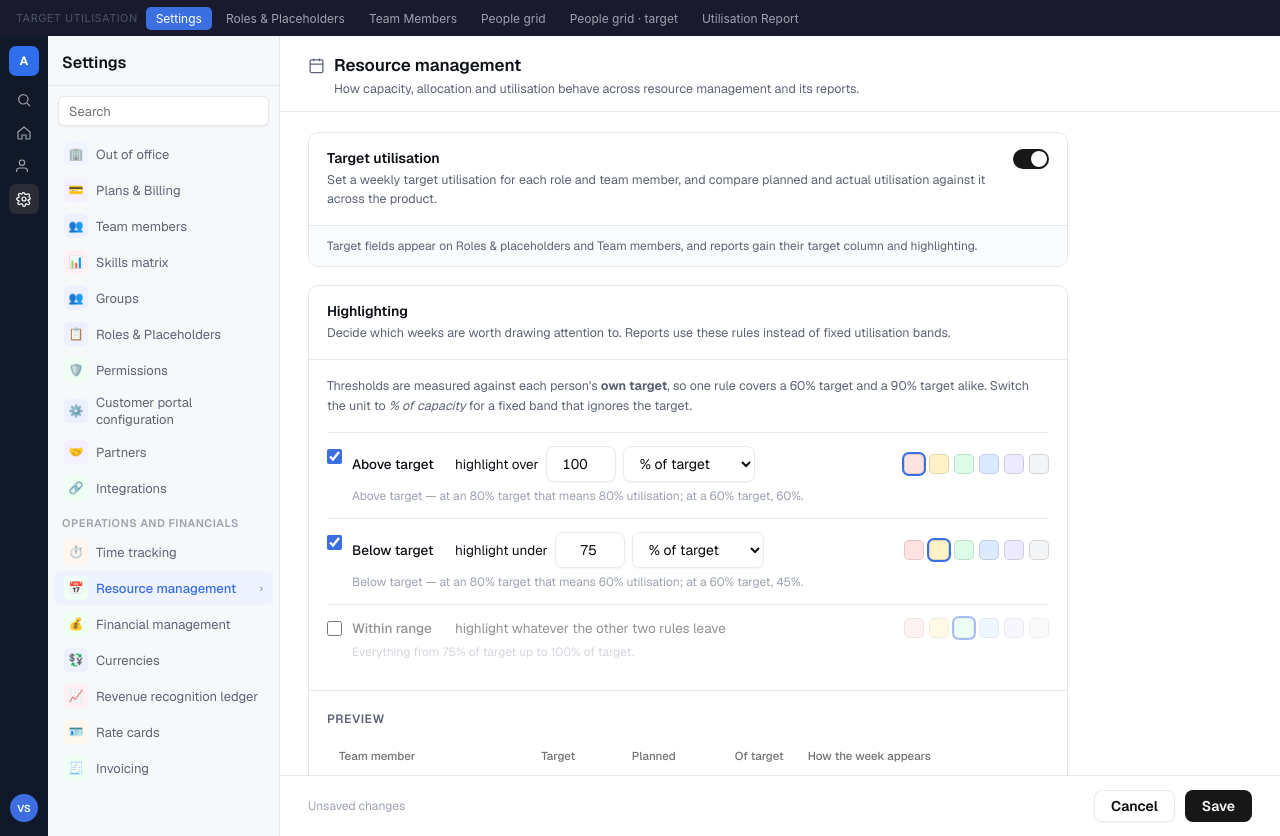
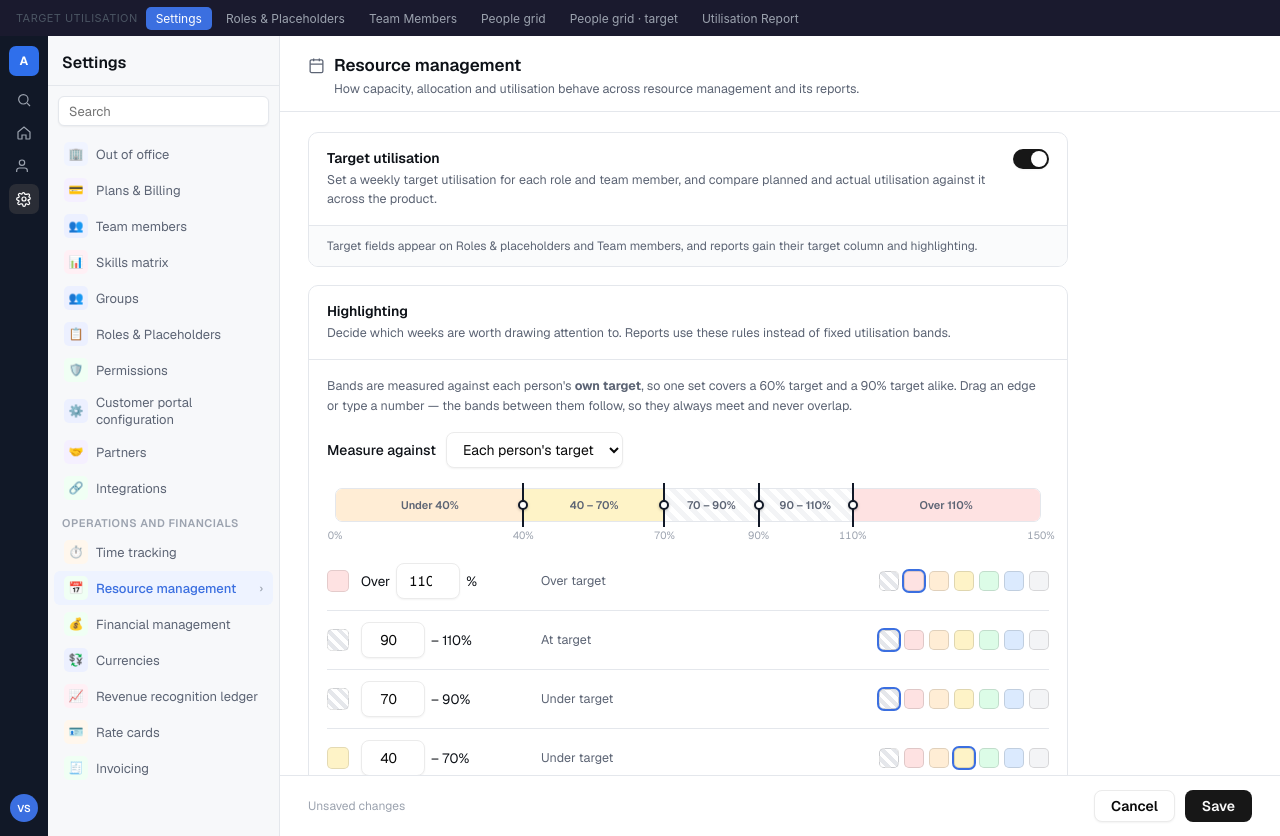
Before and after one commit to vivekshan-hq/project-mgmt, a plain HTML site: page rm-settings.html in a window 1280 px wide. Both pictures are taken after a click on the switch 1031 px from the left and 159 px from the top of the page. Drawn offline with Linux system fonts and the light colour scheme.

Commit message:
Replace the highlight rules with contiguous bands set by draggable edges
Three independent rules left a remainder band that could be mislabelled and,
with one rule switched off, silently widened until a 16%-of-target week was
reported as on target. Bands fix that structurally: N edges make N+1 bands,
so they always meet, never overlap, and every week lands in exactly one.
There is nothing to validate and no remainder to name.

Edges, not bands, are the thing you set — drag a handle on the strip or type
the number on its row, each clamped between its neighbours. The bands follow,
so ordering cannot break.

Granularity sits near the target rather than far from it, since that is where
the decisions are: over 110 / 90-110 / 70-90 / 40-70 / under 40. Over-target
gets its own edge so 111% and 167% are not the same bucket.

"No highlight" is a first-class colour choice, and 90-110 takes it by
default. Contiguous bands otherwise colour every week, and a report where
everything is coloured says nothing — the utilisation report, whose data is
almost all 0%, is the proof.

Also fixes a defect in the editor itself: re-rendering on each keystroke
replaced the input being typed into, so focus and caret were lost after every
character. The caret is now restored across the rebuild.

Co-Authored-By: Claude Opus 5 (1M context) <noreply@anthropic.com>

```diff
--- a/rm-settings.html
+++ b/rm-settings.html
@@ -94,22 +94,41 @@ body{font-family:var(--font-sans);font-size:13px;color:var(--text-primary);backg
 .sc-switch{flex-shrink:0;}
 .sidebar-search{margin:10px;width:calc(100% - 20px);height:30px;}
 
-/* ── Rules ── */
+/* ── Bands ── */
 .rules-intro{font-size:12.5px;color:var(--text-secondary);line-height:1.6;margin-bottom:16px;}
-.rule{display:flex;align-items:flex-start;gap:10px;padding:13px 0;border-top:1px solid var(--p-border);}
-.rule:first-of-type{border-top:none;padding-top:0;}
-.rule-chk{width:15px;height:15px;margin-top:3px;accent-color:var(--p-accent);flex-shrink:0;cursor:pointer;}
-.rule-main{flex:1;min-width:0;}
-.rule-line{display:flex;align-items:center;gap:7px;flex-wrap:wrap;font-size:13.5px;}
-.rule-name{font-weight:500;min-width:96px;}
-.rule-num{width:70px;text-align:right;font-variant-numeric:tabular-nums;}
-.rule-unit{width:auto;cursor:pointer;}
-.rule-sub{font-size:12px;color:var(--text-muted);line-height:1.5;margin-top:5px;}
-.rule[data-off="true"] .rule-main{opacity:.45;}
+.band-unit{display:flex;align-items:center;gap:10px;margin-bottom:20px;}
+.band-unit .sc-input{width:auto;cursor:pointer;}
 
-/* Colour choice */
-.swatches{display:inline-flex;gap:5px;margin-left:auto;flex-shrink:0;}
+/* The strip is the whole model made visible: edges you drag, bands derived
+   from them. Because the segments are computed from the edges they cannot
+   leave a gap or overlap, which is the failure the old three-rule shape had. */
+.strip-wrap{position:relative;margin:0 8px 30px;}
+.strip{display:flex;height:34px;border-radius:7px;overflow:hidden;border:1px solid var(--p-border);}
+.strip-seg{display:grid;place-items:center;font-size:11px;font-weight:600;color:var(--text-secondary);min-width:0;overflow:hidden;white-space:nowrap;}
+.strip-seg.none{background-image:repeating-linear-gradient(45deg,#fff,#fff 5px,#F3F4F6 5px,#F3F4F6 10px);}
+.handles{position:absolute;left:0;right:0;top:0;height:34px;pointer-events:none;}
+.handle{position:absolute;top:-5px;height:44px;width:16px;margin-left:-8px;cursor:ew-resize;pointer-events:auto;touch-action:none;}
+.handle::before{content:'';position:absolute;left:7px;top:0;bottom:0;width:2px;background:#111827;}
+.handle::after{content:'';position:absolute;left:3px;top:50%;margin-top:-5px;width:10px;height:10px;border-radius:50%;background:#fff;border:2px solid #111827;box-shadow:0 1px 3px rgba(0,0,0,.25);}
+.handle:hover::after,.handle.drag::after{background:#111827;}
+.axis{position:absolute;left:0;right:0;top:40px;height:14px;}
+.axis span{position:absolute;transform:translateX(-50%);font-size:10.5px;color:var(--text-muted);font-variant-numeric:tabular-nums;white-space:nowrap;}
+
+.bands{display:flex;flex-direction:column;}
+.band{display:flex;align-items:center;gap:12px;padding:11px 0;border-top:1px solid var(--p-border);}
+.band:first-child{border-top:none;}
+.band-chip{width:22px;height:22px;border-radius:5px;border:1px solid rgba(0,0,0,.1);flex-shrink:0;}
+.band-chip.none{background-image:repeating-linear-gradient(45deg,#fff,#fff 4px,#E5E7EB 4px,#E5E7EB 8px);}
+.band-range{display:flex;align-items:center;gap:6px;font-size:13.5px;min-width:168px;}
+.band-edge{width:64px;text-align:right;font-variant-numeric:tabular-nums;}
+.band-label{font-size:12.5px;color:var(--text-secondary);min-width:104px;}
+.band-sw{display:inline-flex;gap:5px;margin-left:auto;flex-shrink:0;}
+
+/* Colour choice. "No highlight" is a first-class option: with contiguous
+   bands every week would otherwise carry colour, and a report where
+   everything is coloured says nothing. */
 .swatch{width:20px;height:20px;border-radius:5px;border:1px solid rgba(0,0,0,.12);cursor:pointer;padding:0;position:relative;}
+.swatch.none{background-image:repeating-linear-gradient(45deg,#fff,#fff 4px,#E5E7EB 4px,#E5E7EB 8px);}
 .swatch.sel::after{content:'';position:absolute;inset:-3px;border:2px solid var(--p-accent);border-radius:7px;}
 
 /* ── Preview ── */
@@ -211,56 +230,26 @@ body{font-family:var(--font-sans);font-size:13px;color:var(--text-primary);backg
 
           <div class="card-body">
             <div class="rules-intro">
-              Thresholds are measured against each person's <strong>own target</strong>, so one rule
-              covers a 60% target and a 90% target alike. Switch the unit to
-              <em>% of capacity</em> for a fixed band that ignores the target.
+              Bands are measured against each person's <strong>own target</strong>, so one set covers
+              a 60% target and a 90% target alike. Drag an edge or type a number — the bands
+              between them follow, so they always meet and never overlap.
             </div>
 
-            <div class="rule" id="rule-over">
-              <input class="rule-chk" type="checkbox" id="chk-over" checked>
-              <div class="rule-main">
-                <div class="rule-line">
-                  <span class="rule-name">Above target</span>
-                  <span>highlight over</span>
-                  <input class="sc-input rule-num" type="number" id="val-over" min="0" max="400" step="5" value="100">
-                  <select class="sc-input rule-unit" id="unit-over">
-                    <option value="target">% of target</option>
-                    <option value="capacity">% of capacity</option>
-                  </select>
-                  <span class="swatches" id="sw-over"></span>
-                </div>
-                <div class="rule-sub" id="sub-over"></div>
-              </div>
+            <div class="band-unit">
+              <label class="sc-label" for="unit">Measure against</label>
+              <select class="sc-input" id="unit">
+                <option value="target">Each person's target</option>
+                <option value="capacity">Total capacity</option>
+              </select>
             </div>
 
-            <div class="rule" id="rule-under">
-              <input class="rule-chk" type="checkbox" id="chk-under" checked>
-              <div class="rule-main">
-                <div class="rule-line">
-                  <span class="rule-name">Below target</span>
-                  <span>highlight under</span>
-                  <input class="sc-input rule-num" type="number" id="val-under" min="0" max="400" step="5" value="75">
-                  <select class="sc-input rule-unit" id="unit-under">
-                    <option value="target">% of target</option>
-                    <option value="capacity">% of capacity</option>
-                  </select>
-                  <span class="swatches" id="sw-under"></span>
-                </div>
-                <div class="rule-sub" id="sub-under"></div>
-              </div>
+            <div class="strip-wrap">
+              <div class="strip" id="strip"></div>
+              <div class="handles" id="handles"></div>
+              <div class="axis" id="axis"></div>
             </div>
 
-            <div class="rule" id="rule-on">
-              <input class="rule-chk" type="checkbox" id="chk-on">
-              <div class="rule-main">
-                  <div class="rule-line">
-                  <span class="rule-name">Within range</span>
-                  <span>highlight whatever the other two rules leave</span>
-                  <span class="swatches" id="sw-on"></span>
-                </div>
-                <div class="rule-sub" id="sub-on"></div>
-              </div>
-            </div>
+            <div class="bands" id="bands"></div>
           </div>
 
           <div class="card-body" style="border-top:1px solid var(--p-border)">
@@ -303,25 +292,44 @@ body{font-family:var(--font-sans);font-size:13px;color:var(--text-primary);backg
    ══════════════════════════════════════════════════════════ */
 const STORE_KEY = 'rl.targetUtilisation';
 
+/* ══ Bands ══
+   Stored as ascending edges plus one colour per band. N edges make N+1
+   bands, so they are contiguous and exhaustive by construction — there is no
+   remainder band to mislabel and nothing to validate for gaps or overlaps.
+
+   `null` as a colour means no highlight, which matters: with bands covering
+   every value, a report would otherwise be coloured end to end. */
+const SCALE_MAX = 150;      // the strip runs 0 → 150; the top band is open-ended
+const MIN_GAP   = 5;
+
 const DEFAULTS = {
   enabled: false,
-  over:  { on:true,  value:100, unit:'target',   colour:'#FEE2E2' },
-  under: { on:true,  value:75,  unit:'target',   colour:'#FEF3C7' },
-  onTgt: { on:false,             colour:'#DCFCE7' },
+  unit: 'target',
+  edges: [40, 70, 90, 110],
+  // index 0 is the lowest band
+  colours: ['#FFEDD5', '#FEF3C7', null, null, '#FEE2E2'],
 };
 
-const PALETTE = ['#FEE2E2','#FEF3C7','#DCFCE7','#DBEAFE','#EDE9FE','#F3F4F6'];
+const PALETTE = [null, '#FEE2E2', '#FFEDD5', '#FEF3C7', '#DCFCE7', '#DBEAFE', '#F3F4F6'];
 
 function load(){
   try{
     const raw = localStorage.getItem(STORE_KEY);
     if(!raw) return JSON.parse(JSON.stringify(DEFAULTS));
     const s = JSON.parse(raw);
+    // Anything saved under the old three-rule shape has no edges; start fresh
+    // rather than guess an equivalent.
+    if(!Array.isArray(s.edges)) {
+      const d = JSON.parse(JSON.stringify(DEFAULTS));
+      d.enabled = !!s.enabled;
+      return d;
+    }
     return {
       enabled: !!s.enabled,
-      over:  Object.assign({}, DEFAULTS.over,  s.over  || {}),
-      under: Object.assign({}, DEFAULTS.under, s.under || {}),
-      onTgt: Object.assign({}, DEFAULTS.onTgt, s.onTgt || {}),
+      unit: s.unit === 'capacity' ? 'capacity' : 'target',
+      edges: s.edges.slice().sort((a,b)=>a-b),
+      colours: (s.colours && s.colours.length === s.edges.length + 1)
+        ? s.colours.slice() : JSON.parse(JSON.stringify(DEFAULTS.colours)),
     };
   }catch(e){ return JSON.parse(JSON.stringify(DEFAULTS)); }
 }
@@ -329,8 +337,6 @@ function load(){
 let cfg = load();
 let saved = JSON.stringify(cfg);
 
-/* ── Preview data: a deliberate spread of targets, so a single rule can be
-   seen landing differently on different people. ── */
 const SAMPLE = [
   { name:'Atul Dhiman',    target:80, planned:100 },
   { name:'Augie Haro',     target:90, planned:100 },
@@ -339,59 +345,184 @@ const SAMPLE = [
   { name:'Austin King',    target:80, planned:13  },
 ];
 
-/* A rule's threshold is either a share of the person's target or a flat
-   share of capacity; this turns both into the same comparable number. */
-function measure(rule, planned, target){
-  return rule.unit === 'capacity' ? planned : Math.round(planned / target * 100);
+/* Where a week sits on the scale: against its own target, or flat capacity. */
+function measure(planned, target){
+  return cfg.unit === 'capacity' ? planned : Math.round(planned / target * 100);
 }
 
-function classify(planned, target){
-  if(cfg.over.on  && measure(cfg.over,  planned, target) >  cfg.over.value)  return 'over';
-  if(cfg.under.on && measure(cfg.under, planned, target) <  cfg.under.value) return 'under';
-  if(cfg.onTgt.on) return 'onTgt';
-  return null;
+/* Highest band whose lower edge the value reaches. */
+function bandIndex(v){
+  for(let i = cfg.edges.length - 1; i >= 0; i--) if(v >= cfg.edges[i]) return i + 1;
+  return 0;
 }
 
-const VERDICT = {
-  over:  'Above target',
-  under: 'Below target',
-  onTgt: 'Within range',
-};
-
-function renderSwatches(id, selected, onPick){
-  document.getElementById(id).innerHTML = PALETTE.map(c =>
-    `<button class="swatch${c === selected ? ' sel' : ''}" data-c="${c}" style="background:${c}" aria-label="${c}"></button>`
-  ).join('');
-  document.getElementById(id).onclick = e => {
-    const b = e.target.closest('.swatch');
-    if(b){ onPick(b.dataset.c); render(); }
-  };
+function bandLabel(i){
+  const lo = i === 0 ? 0 : cfg.edges[i-1];
+  const hi = i === cfg.edges.length ? null : cfg.edges[i];
+  if(hi === null) return `Over ${lo}%`;
+  if(i === 0)     return `Under ${hi}%`;
+  return `${lo} – ${hi}%`;
 }
 
-function ruleSub(rule, label){
-  if(rule.unit === 'capacity'){
-    return `Fixed band: any week over ${rule.value}% of capacity, whatever the target.`;
-  }
-  // Spell the rule out in real numbers, since "% of target" is abstract.
-  const a = Math.round(80 * rule.value / 100);
-  const b = Math.round(60 * rule.value / 100);
-  return `${label} — at an 80% target that means ${a}% utilisation; at a 60% target, ${b}%.`;
+/* A plain-words read on each band, so the numbers are not the only cue. */
+function bandNote(i){
+  const n = cfg.edges.length;
+  if(cfg.unit === 'capacity') return i === n ? 'Over capacity' : '';
+  if(i === n)   return 'Over target';
+  if(i === n-1) return 'At target';
+  if(i === 0)   return 'Well under';
+  return 'Under target';
 }
 
-/* This band is the remainder, not a rule of its own — it covers whatever the
-   other two do not claim. Say so in real numbers, because switching one of
-   them off silently widens this one, and a label alone would then be lying. */
-function remainderSub(){
-  const u = r => r.unit === 'capacity' ? '% of capacity' : '% of target';
-  const over = cfg.over.on, under = cfg.under.on;
-  if(over && under)  return `Everything from ${cfg.under.value}${u(cfg.under)} up to ${cfg.over.value}${u(cfg.over)}.`;
-  if(over && !under) return `Everything up to ${cfg.over.value}${u(cfg.over)} — including weeks far below target, because "Below target" is off.`;
-  if(!over && under) return `Everything from ${cfg.under.value}${u(cfg.under)} upwards, however far above target it goes.`;
-  return 'Every week, since neither threshold is switched on.';
+/* ── Strip ── */
+function renderStrip(){
+  const stops = [0, ...cfg.edges, SCALE_MAX];
+  document.getElementById('strip').innerHTML = cfg.colours.map((c,i)=>{
+    const w = (stops[i+1] - stops[i]) / SCALE_MAX * 100;
+    const bg = c ? `background:${c}` : '';
+    return `<div class="strip-seg${c ? '' : ' none'}" style="flex:0 0 ${w}%;${bg}">${
+      stops[i+1]-stops[i] >= 18 ? bandLabel(i) : ''}</div>`;
+  }).join('');
+
+  document.getElementById('handles').innerHTML = cfg.edges.map((e,i)=>
+    `<div class="handle" data-i="${i}" style="left:${e / SCALE_MAX * 100}%" role="slider"
+          aria-valuenow="${e}" aria-valuemin="0" aria-valuemax="${SCALE_MAX}" tabindex="0"></div>`
+  ).join('');
+
+  document.getElementById('axis').innerHTML =
+    [0, ...cfg.edges, SCALE_MAX].map(v =>
+      `<span style="left:${v / SCALE_MAX * 100}%">${v}%</span>`).join('');
+}
+
+/* Dragging an edge moves only that edge, clamped so it cannot cross a
+   neighbour — the bands stay ordered without any validation step. */
+function bindDrag(){
+  document.getElementById('handles').querySelectorAll('.handle').forEach(h => {
+    h.addEventListener('pointerdown', ev => {
+      ev.preventDefault();
+      const i = +h.dataset.i;
+      const track = document.getElementById('strip').getBoundingClientRect();
+      h.classList.add('drag');
+      h.setPointerCapture(ev.pointerId);
+
+      const move = e => {
+        const pct = Math.round(((e.clientX - track.left) / track.width) * SCALE_MAX);
+        const lo = i === 0 ? MIN_GAP : cfg.edges[i-1] + MIN_GAP;
+        const hi = i === cfg.edges.length - 1 ? SCALE_MAX - MIN_GAP : cfg.edges[i+1] - MIN_GAP;
+        cfg.edges[i] = Math.max(lo, Math.min(hi, pct));
+        render();
+      };
+      const up = e => {
+        h.classList.remove('drag');
+        h.removeEventListener('pointermove', move);
+        h.removeEventListener('pointerup', up);
+      };
+      h.addEventListener('pointermove', move);
+      h.addEventListener('pointerup', up);
+    });
+
+    h.addEventListener('keydown', ev => {
+      const i = +h.dataset.i;
+      const step = ev.key === 'ArrowLeft' ? -1 : ev.key === 'ArrowRight' ? 1 : 0;
+      if(!step) return;
+      ev.preventDefault();
+      const lo = i === 0 ? MIN_GAP : cfg.edges[i-1] + MIN_GAP;
+      const hi = i === cfg.edges.length - 1 ? SCALE_MAX - MIN_GAP : cfg.edges[i+1] - MIN_GAP;
+      cfg.edges[i] = Math.max(lo, Math.min(hi, cfg.edges[i] + step));
+      render();
+    });
+  });
+}
+
+/* ── Band rows (highest first, the way a legend reads) ── */
+function renderBands(){
+  /* Every edit re-renders, which replaces these rows wholesale — so note
+     where the caret was and put it back, or typing an edge loses focus after
+     each character. */
+  const act = document.activeElement;
+  const keep = act && act.classList && act.classList.contains('band-edge')
+    ? { edge: act.dataset.edge, start: act.selectionStart, end: act.selectionEnd }
+    : null;
+
+  const rows = [];
+  for(let i = cfg.colours.length - 1; i >= 0; i--){
+    const c = cfg.colours[i];
+    const lowerEdge = i === 0 ? null : i - 1;   // which edge this band starts at
+    rows.push(`
+      <div class="band">
+        <span class="band-chip${c ? '' : ' none'}" ${c ? `style="background:${c}"` : ''}></span>
+        <span class="band-range">
+          ${lowerEdge === null
+            ? `<span>Under ${cfg.edges[0]}%</span>`
+            : i === cfg.colours.length - 1
+              ? `<span>Over</span>
+                 <input class="sc-input band-edge" type="number" data-edge="${lowerEdge}"
+                        min="0" max="${SCALE_MAX}" step="1" value="${cfg.edges[lowerEdge]}"><span>%</span>`
+              : `<input class="sc-input band-edge" type="number" data-edge="${lowerEdge}"
+                        min="0" max="${SCALE_MAX}" step="1" value="${cfg.edges[lowerEdge]}">
+                 <span>&ndash; ${cfg.edges[i]}%</span>`}
+        </span>
+        <span class="band-label">${bandNote(i)}</span>
+        <span class="band-sw" data-band="${i}"></span>
+      </div>`);
+  }
+  document.getElementById('bands').innerHTML = rows.join('');
+
+  document.querySelectorAll('.band-sw').forEach(el => {
+    const bi = +el.dataset.band;
+    el.innerHTML = PALETTE.map(c =>
+      `<button class="swatch${c === null ? ' none' : ''}${c === cfg.colours[bi] ? ' sel' : ''}"
+               data-c="${c === null ? '' : c}" ${c ? `style="background:${c}"` : ''}
+               title="${c === null ? 'No highlight' : c}"></button>`).join('');
+    el.onclick = e => {
+      const btn = e.target.closest('.swatch');
+      if(!btn) return;
+      cfg.colours[bi] = btn.dataset.c || null;
+      render();
+    };
+  });
+
+  if(keep){
+    const back = document.querySelector(`.band-edge[data-edge="${keep.edge}"]`);
+    if(back){
+      back.focus();
+      try{ back.setSelectionRange(keep.start, keep.end); }catch(e){}
+    }
+  }
+
+  document.querySelectorAll('.band-edge').forEach(inp => {
+    inp.oninput = () => {
+      const i = +inp.dataset.edge;
+      const lo = i === 0 ? MIN_GAP : cfg.edges[i-1] + MIN_GAP;
+      const hi = i === cfg.edges.length - 1 ? SCALE_MAX - MIN_GAP : cfg.edges[i+1] - MIN_GAP;
+      const v = parseInt(inp.value, 10);
+      if(isNaN(v)) return;
+      cfg.edges[i] = Math.max(lo, Math.min(hi, v));
+      render();
+    };
+  });
+}
+
+function renderPreview(){
+  document.getElementById('pv-body').innerHTML = SAMPLE.map(s => {
+    const att = Math.round(s.planned / s.target * 100);
+    const i   = bandIndex(measure(s.planned, s.target));
+    const c   = cfg.colours[i];
+    return `<tr class="sc-tr">
+      <td class="sc-td pv-name">${s.name}</td>
+      <td class="sc-td num">${s.target}%</td>
+      <td class="sc-td num">${s.planned}%</td>
+      <td class="sc-td num">${att}%</td>
+      <td class="sc-td">
+        <span class="pv-val" style="background:${c || 'transparent'}">${s.planned}%</span>
+        ${c ? `<span class="pv-verdict"> ${bandLabel(i)}${bandNote(i) ? ' · ' + bandNote(i) : ''}</span>`
+            : `<span class="pv-none"> not highlighted</span>`}
+      </td>
+    </tr>`;
+  }).join('');
 }
 
 function render(){
-  // Master
   document.getElementById('sw-enabled').classList.toggle('sc-switch--on', cfg.enabled);
   document.getElementById('sw-enabled').setAttribute('aria-checked', cfg.enabled);
   document.getElementById('card-rules').classList.toggle('hidden', !cfg.enabled);
@@ -399,57 +530,20 @@ function render(){
     ? 'Target fields appear on Roles & placeholders and Team members, and reports gain their target column and highlighting.'
     : 'Off — no target field appears on Roles & placeholders or Team members, and reports show no target column or highlighting.';
 
-  // Rules
-  document.getElementById('chk-over').checked  = cfg.over.on;
-  document.getElementById('chk-under').checked = cfg.under.on;
-  document.getElementById('chk-on').checked    = cfg.onTgt.on;
-  document.getElementById('val-over').value    = cfg.over.value;
-  document.getElementById('val-under').value   = cfg.under.value;
-  document.getElementById('unit-over').value   = cfg.over.unit;
-  document.getElementById('unit-under').value  = cfg.under.unit;
-  document.getElementById('rule-over').dataset.off  = !cfg.over.on;
-  document.getElementById('rule-under').dataset.off = !cfg.under.on;
-  document.getElementById('rule-on').dataset.off    = !cfg.onTgt.on;
-
-  document.getElementById('sub-over').textContent  = ruleSub(cfg.over,  'Above target');
-  document.getElementById('sub-under').textContent = ruleSub(cfg.under, 'Below target');
-  document.getElementById('sub-on').textContent    = remainderSub();
-
-  renderSwatches('sw-over',  cfg.over.colour,  c => cfg.over.colour  = c);
-  renderSwatches('sw-under', cfg.under.colour, c => cfg.under.colour = c);
-  renderSwatches('sw-on',    cfg.onTgt.colour, c => cfg.onTgt.colour = c);
-
-  // Preview
-  document.getElementById('pv-body').innerHTML = SAMPLE.map(s => {
-    const att  = Math.round(s.planned / s.target * 100);
-    const kind = classify(s.planned, s.target);
-    const bg   = kind ? cfg[kind === 'onTgt' ? 'onTgt' : kind].colour : 'transparent';
-    return `<tr class="sc-tr">
-      <td class="sc-td pv-name">${s.name}</td>
-      <td class="sc-td num">${s.target}%</td>
-      <td class="sc-td num">${s.planned}%</td>
-      <td class="sc-td num">${att}%</td>
-      <td class="sc-td">
-        <span class="pv-val" style="background:${bg}">${s.planned}%</span>
-        ${kind ? `<span class="pv-verdict"> ${VERDICT[kind]}</span>`
-               : `<span class="pv-none"> not highlighted</span>`}
-      </td>
-    </tr>`;
-  }).join('');
+  if(cfg.enabled){
+    document.getElementById('unit').value = cfg.unit;
+    renderStrip();
+    bindDrag();
+    renderBands();
+    renderPreview();
+  }
 
   document.getElementById('footer-note').textContent =
     JSON.stringify(cfg) === saved ? 'All changes saved' : 'Unsaved changes';
 }
 
-/* ── Wiring ── */
 document.getElementById('sw-enabled').onclick = () => { cfg.enabled = !cfg.enabled; render(); };
-document.getElementById('chk-over').onchange  = e => { cfg.over.on  = e.target.checked; render(); };
-document.getElementById('chk-under').onchange = e => { cfg.under.on = e.target.checked; render(); };
-document.getElementById('chk-on').onchange    = e => { cfg.onTgt.on = e.target.checked; render(); };
-document.getElementById('val-over').oninput   = e => { cfg.over.value  = +e.target.value || 0; render(); };
-document.getElementById('val-under').oninput  = e => { cfg.under.value = +e.target.value || 0; render(); };
-document.getElementById('unit-over').onchange  = e => { cfg.over.unit  = e.target.value; render(); };
-document.getElementById('unit-under').onchange = e => { cfg.under.unit = e.target.value; render(); };
+document.getElementById('unit').onchange = e => { cfg.unit = e.target.value; render(); };
 
 function save(){
   localStorage.setItem(STORE_KEY, JSON.stringify(cfg));
@@ -458,10 +552,7 @@ function save(){
   toast(cfg.enabled ? 'Target utilisation enabled' : 'Target utilisation turned off');
 }
 
-function revert(){
-  cfg = JSON.parse(saved);
-  render();
-}
+function revert(){ cfg = JSON.parse(saved); render(); }
 
 let toastT;
 function toast(msg){
```
Also changed, not shown: rm-people-target.html (+18 -16 lines), rm-people.html (+18 -16 lines), roles-placeholders.html (+18 -16 lines), team-members-util.html (+18 -16 lines), util-report.html (+18 -16 lines).
